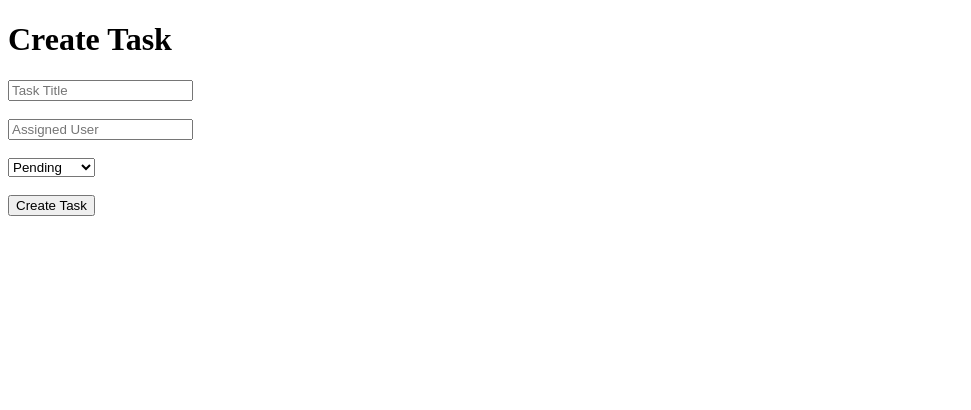
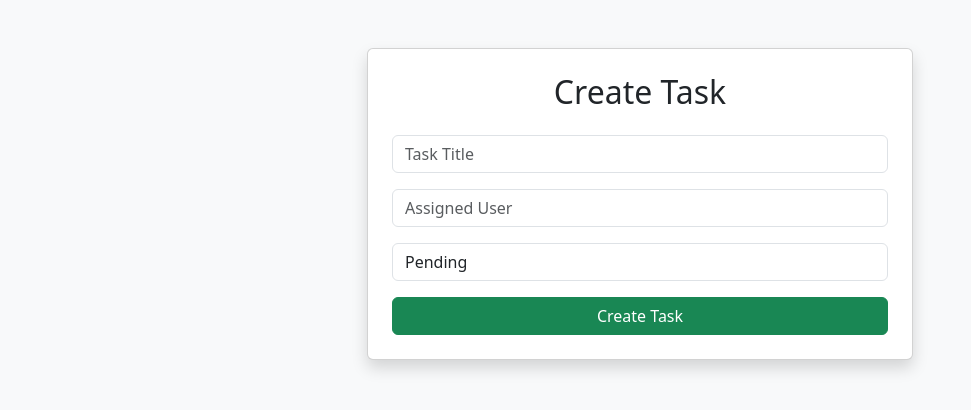
Before and after one commit to maninani12/team-task-manager, a Flask app: page /create_task in a window 1280 px wide. Shown: the top 410 px of the page, without its empty margins (0-971 px from the left). Run offline with Flask 3, Linux system fonts and the light colour scheme.

Commit message:
Update create_task.html

```diff
--- a/templates/create_task.html
+++ b/templates/create_task.html
@@ -2,33 +2,59 @@
 <html>
 
 <head>
+
     <title>Create Task</title>
+
+    <link href="https://cdn.jsdelivr.net/npm/bootstrap@5.3.0/dist/css/bootstrap.min.css" rel="stylesheet">
+
 </head>
 
-<body>
+<body class="bg-light">
 
-<h1>Create Task</h1>
+<div class="container mt-5">
 
-<form method="POST">
+    <div class="row justify-content-center">
 
-    <input type="text" name="title" placeholder="Task Title">
+        <div class="col-md-6">
 
-    <br><br>
+            <div class="card shadow p-4">
 
-    <input type="text" name="assigned_to" placeholder="Assigned User">
+                <h2 class="text-center mb-4">Create Task</h2>
 
-    <br><br>
+                <form method="POST">
 
-    <select name="status">
-        <option>Pending</option>
-        <option>Completed</option>
-    </select>
+                    <input type="text"
+                           name="title"
+                           class="form-control mb-3"
+                           placeholder="Task Title">
 
-    <br><br>
+                    <input type="text"
+                           name="assigned_to"
+                           class="form-control mb-3"
+                           placeholder="Assigned User">
 
-    <button type="submit">Create Task</button>
+                    <select name="status"
+                            class="form-control mb-3">
 
-</form>
+                        <option>Pending</option>
+                        <option>Completed</option>
+
+                    </select>
+
+                    <button type="submit"
+                            class="btn btn-success w-100">
+                        Create Task
+                    </button>
+
+                </form>
+
+            </div>
+
+        </div>
+
+    </div>
+
+</div>
 
 </body>
 </html>
```
